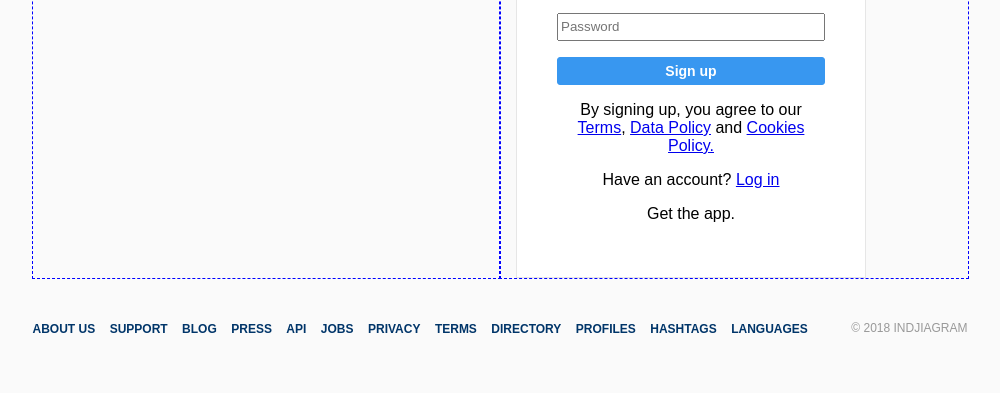
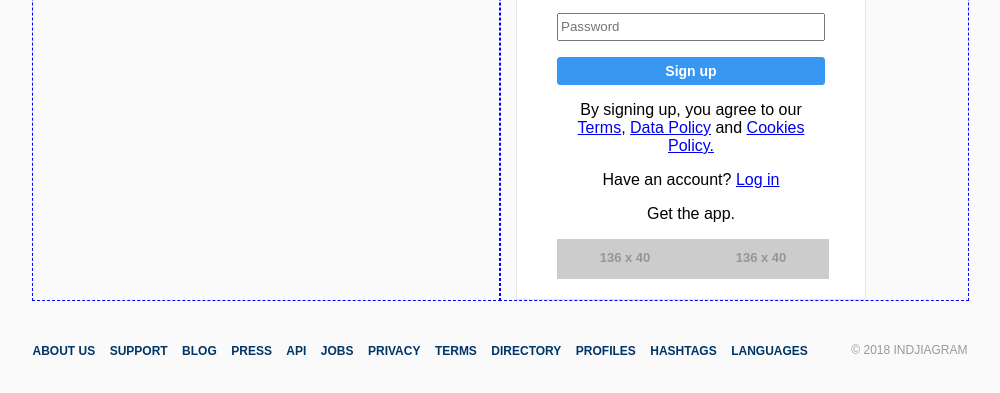
Before and after one commit to draganaberbatovic/vezba-instagram, a plain HTML site: page index.html in a window 1280 px wide. Shown: the part 347-740 px from the top of the page, without its empty margins (140-1140 px from the left). Drawn offline with Linux system fonts and the light colour scheme; placeholder pictures from the web are drawn by us.

Commit message:
Add files via upload
lkalkaslka

```diff
--- a/css/main.css
+++ b/css/main.css
@@ -87,6 +87,11 @@ body {
   font-size: 13px;
   background-color: white;
 }
+.DownloadApp {
+  display: flex;
+  flex-direction: row;
+  justify-content: space-between;
+}
 .footer nav a {
   color: #003569;
   text-decoration: none;
--- a/index.html
+++ b/index.html
@@ -53,8 +53,8 @@
       </div>
       <p class="signuptext">Get the app.</p>
       <div class="DownloadApp">
-      	     <img src="img/" alt="">
-      	 	<img src="img/" alt="">
+        <img src="https://placehold.it/136x40" alt="">
+        <img src="https://placehold.it/136x40" alt="">
       </div>
     </div>
   </div>
```
Also changed, not shown: img/180ae7a0bcf7.png (added), img/e9cd846dc748.png (added). Lines whose indentation alone changed are shown as unchanged.
